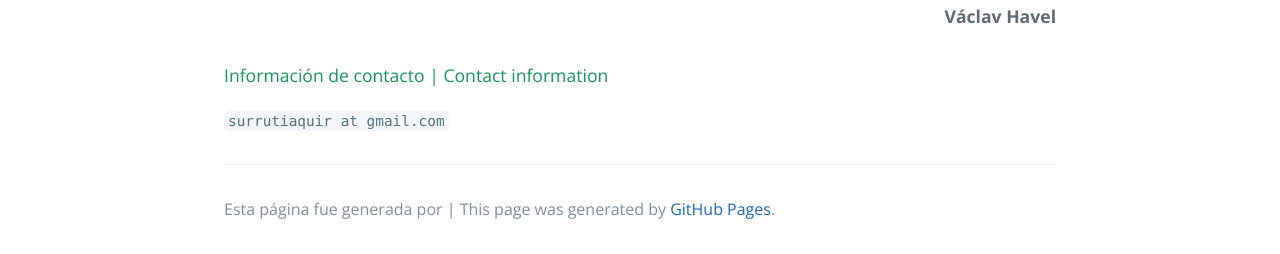
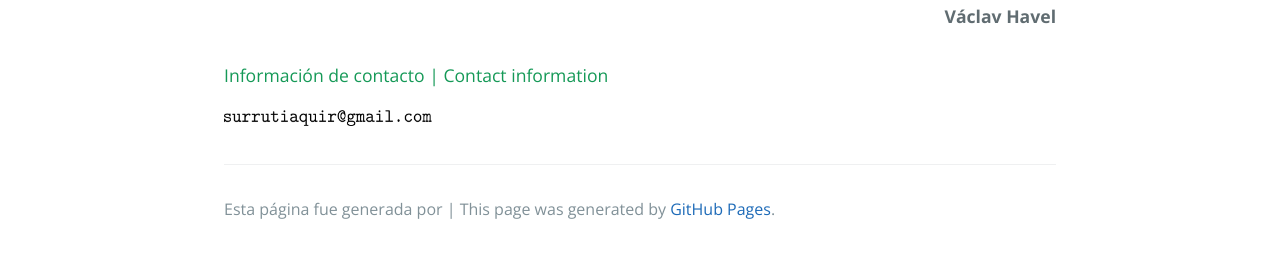
Before and after one commit to surrutiaquir/surrutiaquir.github.io, a Jekyll site: the page built from index.md, in a window 1280 px wide. Shown: the part 643-897 px from the top of the page. Built offline with Jekyll 4.4.1, drawn with Linux system fonts in a browser that asks for light colours; the repository's description, which GitHub fills in, is left out.

Commit message:
Modificacion del mail

````diff
--- a/index.md
+++ b/index.md
@@ -14,4 +14,4 @@ _"Just as the constant increase of entropy is the basic law of the universe, so
 
 
 #### Información de contacto | Contact information
-``` surrutiaquir at gmail.com ```
+<img src="mail.png" alt="" width="25%">
````
Also changed, not shown: mail.png (added).
